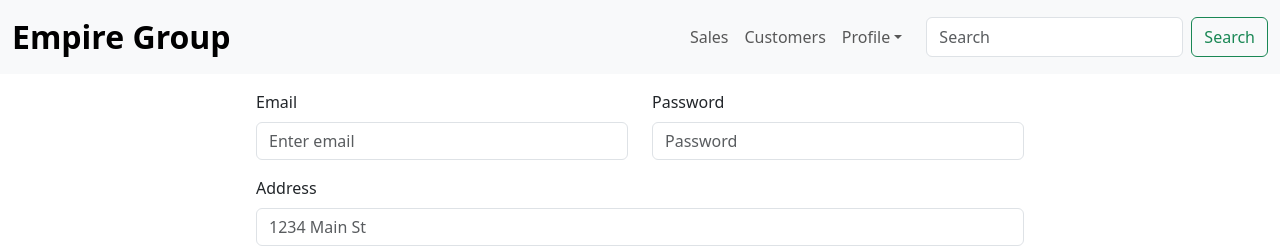
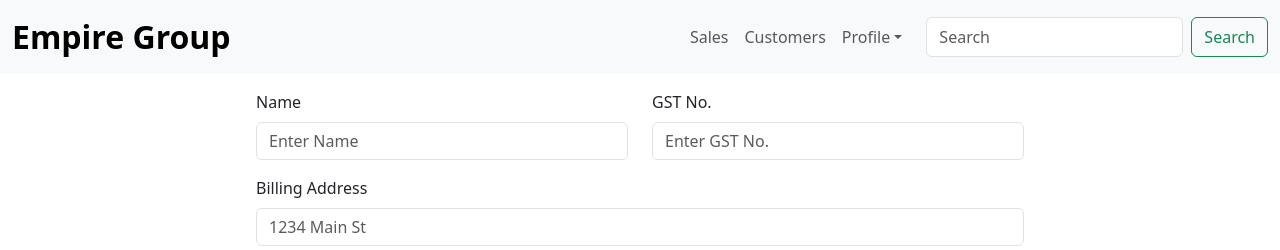
Before and after one commit to sachiningale1998/billingapp, a React (Create React App) app: page /createInvoice in a window 1280 px wide. Shown: the top 250 px of the page. Built offline with nearby package versions, Linux system fonts and the light colour scheme.

Commit message:
Update NewInvoiceForm.js

```diff
--- a/src/components/CreateInvoice/NewInvoiceForm.js
+++ b/src/components/CreateInvoice/NewInvoiceForm.js
@@ -11,18 +11,18 @@
         <Form>
       <Row className="mb-3">
         <Form.Group as={Col} controlId="formGridEmail">
-          <Form.Label>Email</Form.Label>
-          <Form.Control type="email" placeholder="Enter email" />
+          <Form.Label>Name</Form.Label>
+          <Form.Control type="text" placeholder="Enter Name" />
         </Form.Group>
 
         <Form.Group as={Col} controlId="formGridPassword">
-          <Form.Label>Password</Form.Label>
-          <Form.Control type="password" placeholder="Password" />
+          <Form.Label>GST No.</Form.Label>
+          <Form.Control type="text" placeholder="Enter GST No." />
         </Form.Group>
       </Row>
 
       <Form.Group className="mb-3" controlId="formGridAddress1">
-        <Form.Label>Address</Form.Label>
+        <Form.Label>Billing Address</Form.Label>
         <Form.Control placeholder="1234 Main St" />
       </Form.Group>
 
```
